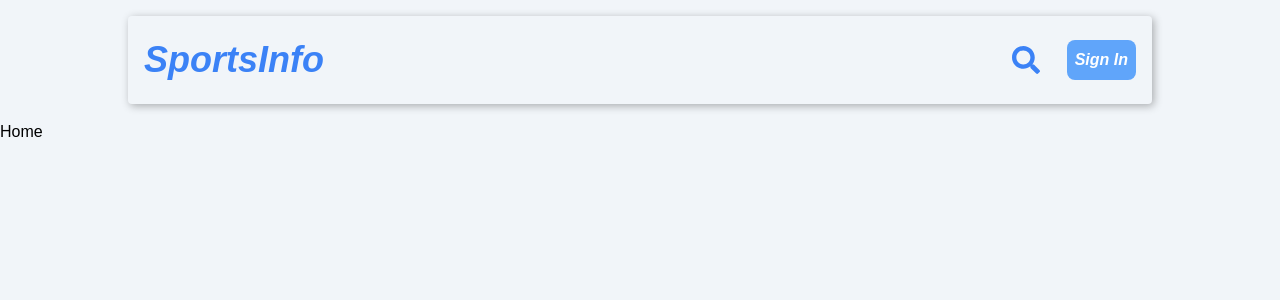
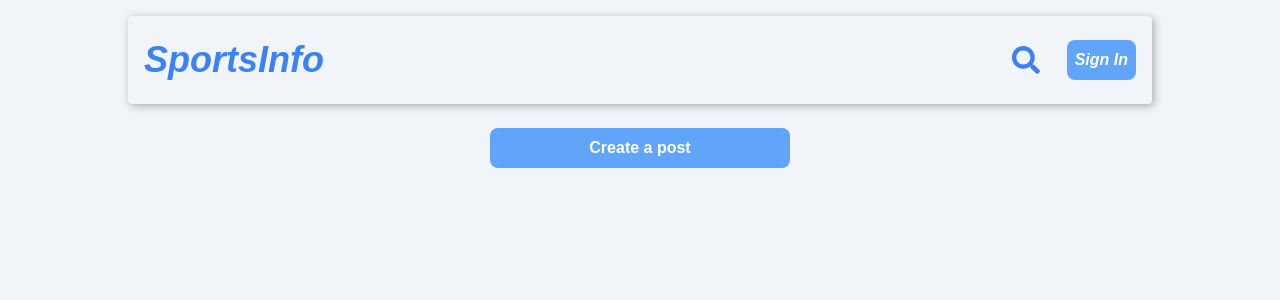
Before and after one commit to ZoricNikola00/sportsInfo, a React (Vite) app in the folder client/: page / in a window 1280 px wide. Shown: the top 300 px of the page. Built offline with nearby package versions, Linux system fonts and the light colour scheme; no server answers.

Commit message:
Adding form component switch btn

```diff
--- a/client/src/pages/Home.tsx
+++ b/client/src/pages/Home.tsx
@@ -9,14 +9,18 @@ function useQuery() {
 const Home = () => {
   const query=useQuery()
   const page=query.get('page') || 1;
-  const {getPosts,state}=useGlobalContext()
+  const {getPosts,state,setFormComponent,formComponent}=useGlobalContext()
   useEffect(()=>{
     getPosts(page)
     console.log(state);
 
   },[])
   return (
-    <div>Home</div>
+    <div className='w-[90%] md:w-[70%] flex flex-col mx-auto my-4'>
+      <button onClick={_=>setFormComponent(formComponent?false:true)} className='w-[200px] md:w-[300px] mx-auto cBtn'>
+        {formComponent?'Back to the posts':'Create a post'}
+      </button>
+    </div>
   )
 }
 
```
